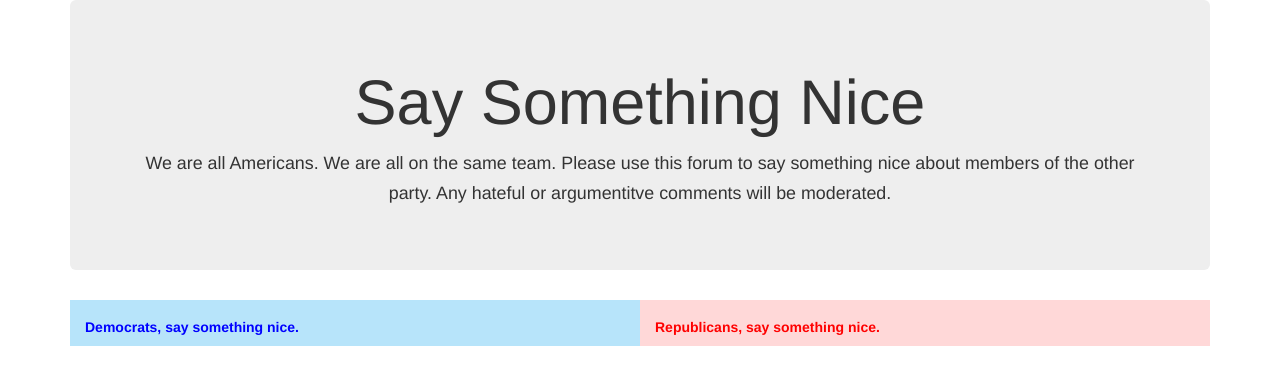
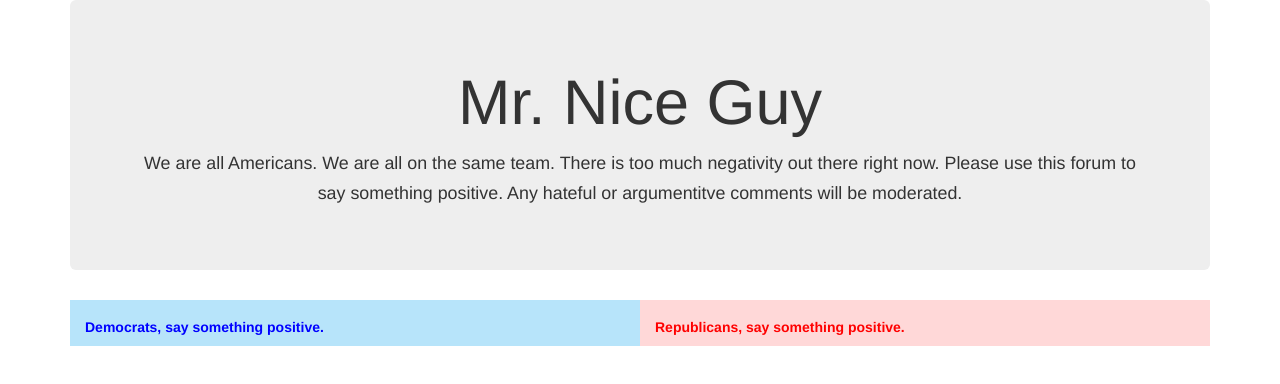
Before and after one commit to kduckets/MrNiceGuy, a website: page public/index.html in a window 1280 px wide. Drawn offline with nearby package versions, Linux system fonts and the light colour scheme; some packages are replaced by stand-ins of ours; no server answers; a script that the page names is missing.

Commit message:
messaging

```diff
--- a/public/index.html
+++ b/public/index.html
@@ -7,7 +7,7 @@
 	<meta charset="utf-8">
 	<meta name="viewport" content="width=device-width, initial-scale=1"><!-- Optimize mobile viewport -->
 
-	<title>Say Something Nice</title>
+	<title>Mr. Nice Guy</title>
 
 
 	<!-- SCROLLS -->
@@ -41,16 +41,16 @@
 	<div class="container">
 
 			<div class="jumbotron text-center">
-			<h1>Say Something Nice</h1>
-				<p><small>We are all Americans. We are all on the same team. Please use this forum to say something nice about members of the other party. Any hateful or argumentitve comments will be moderated.</small></p>
+			<h1>Mr. Nice Guy</h1>
+				<p><small>We are all Americans. We are all on the same team. There is too much negativity out there right now. Please use this forum to say something positive. Any hateful or argumentitve comments will be moderated.</small></p>
 		</div>
 
         <div class="col-md-6" style="background-color:#b7e4fa; padding-top:10px">
-		<h5 style="color:blue"><b>Democrats, say something nice.</b></h5>
+		<h5 style="color:blue"><b>Democrats, say something positive.</b></h5>
 		  <div onrender="rendered()" class="fb-comments" data-numposts="10" data-href="http://test.com/comments1" data-colorscheme="light"></div>
 		  </div>
 		  <div class="col-md-6" style="background-color:#ffd8d8; padding-top:10px">
-		  <h5 style="color:red"><b>Republicans, say something nice.</b></h5>
+		  <h5 style="color:red"><b>Republicans, say something positive.</b></h5>
       <div onrender="rendered()" class="fb-comments" data-numposts="10" data-href="http://test.com/comments2" data-colorscheme="light"></div>
       </div>
     </div>
```
